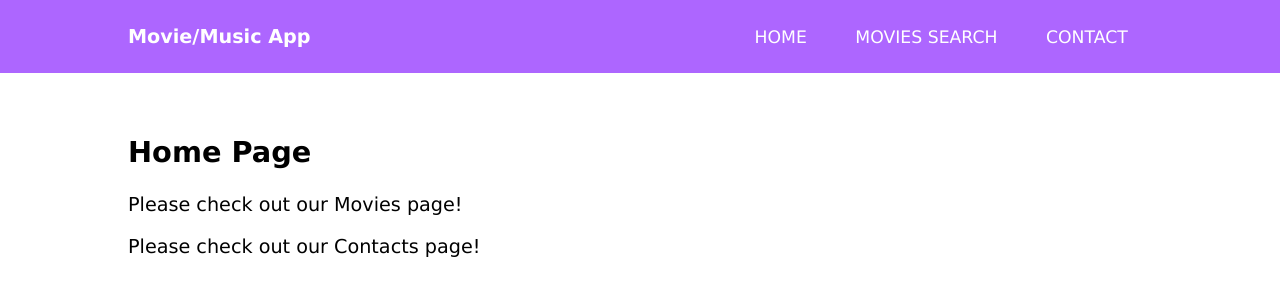
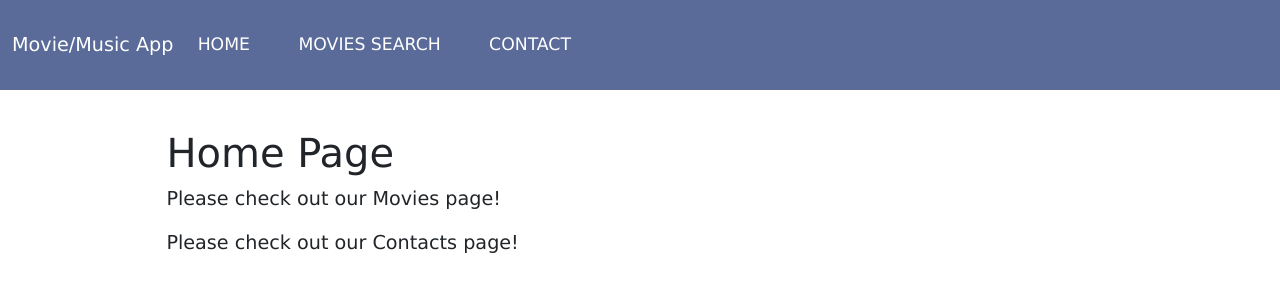
Before and after one commit to MUSICCNIT195/Music-Video-App, an Angular app: page / in a window 1280 px wide. Shown: the top 300 px of the page. Built offline with nearby package versions, Linux system fonts and the light colour scheme.

Commit message:
updated nav

```diff
--- a/src/app/nav/nav.component.css
+++ b/src/app/nav/nav.component.css
@@ -29,3 +29,8 @@
 nav ul li a:hover {
 	background-color: #5b1ba3;  /* darker purple */
 }
+
+
+.logo, nav ul li a{
+	color: white !important;
+}
--- a/src/app/nav/nav.component.html
+++ b/src/app/nav/nav.component.html
@@ -1,12 +1,21 @@
-<header>
-	<div class="container">
-		<a routerLink="/" class="logo">{{ appTitle }}</a>
-		<nav>
-			<ul>
-				<li><a routerLink="/">Home</a></li>
-				<li><a routerLink="/movies">Movies Search</a></li>
-				<li><a routerLink="/contact">Contact</a></li>
-			</ul>
-		</nav>
-	</div>
-</header>
+<nav class="navbar navbar-expand-lg navbar-light" style="background-color: #5a6b99;">
+    <div class="container-fluid">
+	  <a routerLink="/" class="logo">{{ appTitle }}</a>
+	  <button class="navbar-toggler" type="button" data-bs-toggle="collapse" data-bs-target="#navbarText" aria-controls="navbarText" aria-expanded="false" aria-label="Toggle navigation">
+		<span class="navbar-toggler-icon"></span>
+	  </button>
+      <div class="collapse navbar-collapse" id="navbarText">
+        <ul class="navbar-nav me-auto mb-2 mb-lg-0">
+          <li class="nav-item">
+			<a class="nav-link active" routerLink="/">Home</a>
+          </li>
+          <li class="nav-item">
+			<a class="nav-link" routerLink="/movies">Movies Search</a>
+          </li>
+          <li class="nav-item">
+			<a class="nav-link" routerLink="/contact">Contact</a>
+          </li>
+        </ul>
+      </div>
+    </div>
+</nav>
--- a/src/index.html
+++ b/src/index.html
@@ -6,8 +6,10 @@
   <base href="/">
   <meta name="viewport" content="width=device-width, initial-scale=1">
   <link rel="icon" type="image/x-icon" href="favicon.ico">
+  <link href="https://cdn.jsdelivr.net/npm/bootstrap@5.0.0-beta3/dist/css/bootstrap.min.css" rel="stylesheet" integrity="sha384-eOJMYsd53ii+scO/bJGFsiCZc+5NDVN2yr8+0RDqr0Ql0h+rP48ckxlpbzKgwra6" crossorigin="anonymous">
 </head>
 <body>
+  <script src="https://cdn.jsdelivr.net/npm/bootstrap@5.0.0-beta3/dist/js/bootstrap.bundle.min.js" integrity="sha384-JEW9xMcG8R+pH31jmWH6WWP0WintQrMb4s7ZOdauHnUtxwoG2vI5DkLtS3qm9Ekf" crossorigin="anonymous"></script>
   <app-root></app-root>
 </body>
 </html>
```
Also changed, not shown: 1 other file (tests, documents, lock files or other folders).
